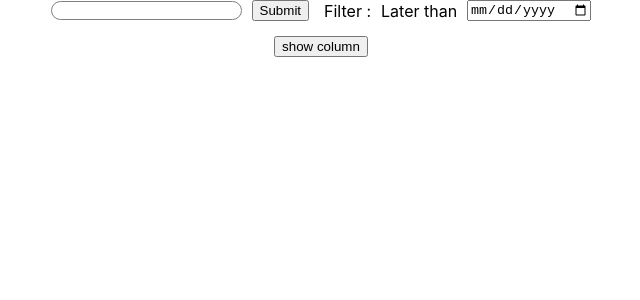
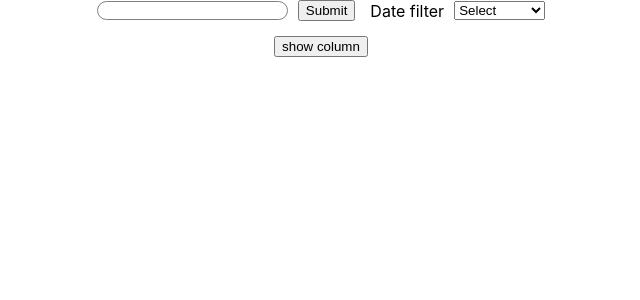
Before and after one commit to yardenbd/gif-app, a React (Create React App) app: page / in a window 1280 px wide. Shown: the top 300 px of the page, without its empty margins (319-959 px from the left). Built offline with nearby package versions, Linux system fonts and the light colour scheme.

Commit message:
added advanced date filter

```diff
--- a/src/App.tsx
+++ b/src/App.tsx
@@ -1,10 +1,10 @@
-import { useState } from "react";
+import { useCallback, useState } from "react";
 import { Form } from "./components/Form/Form";
 import { GifsDisplay } from "./components/GifsDisplay/GifsDisplay";
 import { Pagination } from "./components/Pagintaion/Pagination";
 import { useGifs } from "./hooks/useGifs";
 import { AppWrapper } from "./components/Form/style";
-import { Direction, FilterObject, IPaginationState } from "./types";
+import { DateFilter, Direction, FilterObject, IPaginationState } from "./types";
 
 const App = (): JSX.Element => {
   const {
@@ -14,9 +14,7 @@ const App = (): JSX.Element => {
     error,
   } = useGifs();
 
-  const [filterBy, setFilterBy] = useState<FilterObject>({
-    date: "01-01-1970",
-  });
+  const [filterBy, setFilterBy] = useState<FilterObject | null>(null);
   const [direction, setDirection] = useState<Direction>("row");
 
   const [pagination, setPagination] = useState<IPaginationState>({
@@ -36,16 +34,20 @@ const App = (): JSX.Element => {
     });
   };
 
-  const handleFilterBy = (value: string) => {
-    setFilterBy({ date: value });
-  };
+  const handleFilterBy = useCallback((filterType: DateFilter, time: string) => {
+    setFilterBy({ date: { from: filterType, time } });
+  }, []);
 
-  const filteredGifs = gifs.filter((gif) => {
-    const isLaterThanFilterDate =
-      Date.parse(gif.import_datetime) > Date.parse(filterBy.date);
-    if (isLaterThanFilterDate) return gif;
-    return null;
-  });
+  const filteredGifs = filterBy
+    ? gifs.filter((gif) => {
+        const isGreaterOperator = filterBy.date.from === "Later than";
+        const isLaterThanFilterDate = isGreaterOperator
+          ? Date.parse(gif.import_datetime) > Date.parse(filterBy.date.time)
+          : Date.parse(gif.import_datetime) < Date.parse(filterBy.date.time);
+        if (isLaterThanFilterDate) return gif;
+        return null;
+      })
+    : gifs;
 
   const renderPagination = !!filteredGifs.length && (
     <Pagination
--- a/src/components/FilterComponent/FilterComponent.tsx
+++ b/src/components/FilterComponent/FilterComponent.tsx
@@ -1,24 +1,58 @@
-import React from "react";
+import React, { useEffect, useRef, useState } from "react";
+import { DateFilter } from "../../types";
 import { RowContainer } from "../Form/style";
 
 interface IFilterComponentProps {
-  handleFilterBy: (query: string) => void;
+  handleFilterBy: (filterType: DateFilter, query: string) => void;
 }
+
 export const FilterComponent: React.FC<IFilterComponentProps> = ({
   handleFilterBy,
 }) => {
-  return (
-    <RowContainer>
-      <span>Filter : </span>
-      <label htmlFor="date">Later than</label>
+  const [filterType, setFilterType] = useState<DateFilter | null>(null);
+
+  const inputRef = useRef<HTMLInputElement>(null);
+
+  const renderDatePicker = filterType && (
+    <>
+      <label htmlFor="date">{filterType}</label>
       <input
+        ref={inputRef}
         onChange={(ev) =>
-          handleFilterBy(ev.target.value ? ev.target.value : "01-01-1970")
+          handleFilterBy(
+            filterType,
+            ev.target.value ? ev.target.value : "01-01-1970"
+          )
         }
         id="date"
         type={"date"}
         min="1970-01-01"
       />
+    </>
+  );
+
+  useEffect(() => {
+    if (!filterType || !inputRef.current?.value) return;
+    handleFilterBy(filterType, inputRef.current?.value || "");
+  }, [filterType, inputRef.current?.value, handleFilterBy]);
+
+  return (
+    <RowContainer>
+      <span>Date filter </span>
+      <select
+        onChange={(ev) =>
+          setFilterType(
+            ev.currentTarget.value === "Select"
+              ? null
+              : (ev.currentTarget.value as DateFilter)
+          )
+        }
+      >
+        <option>Select</option>
+        <option>Later than</option>
+        <option>Earlier than</option>
+      </select>
+      {renderDatePicker}
     </RowContainer>
   );
 };
--- a/src/components/Form/Form.tsx
+++ b/src/components/Form/Form.tsx
@@ -4,10 +4,11 @@ import { useGifs } from "../../hooks/useGifs";
 import { InputWrapper, RowContainer, StyledForm } from "./style";
 import { AutoSuggest } from "../AutoSuggest/AutoSuggest";
 import { FilterComponent } from "../FilterComponent/FilterComponent";
+import { DateFilter } from "../../types";
 
 interface IFormProps {
   handleSubmit: (ev: React.FormEvent<HTMLFormElement>) => void;
-  handleFilterBy: (value: string) => void;
+  handleFilterBy: (filterType: DateFilter, value: string) => void;
   query: string;
   setQuery: React.Dispatch<React.SetStateAction<string>>;
 }
--- a/src/components/Pagintaion/Pagination.tsx
+++ b/src/components/Pagintaion/Pagination.tsx
@@ -32,7 +32,7 @@ export const Pagination: React.FC<IPaginationProps> = ({
     onPageClick({ count, offset });
   };
 
-  const paginationItemToRender = paginationRange?.map((page, ind) => {
+  const paginationItemToRender = paginationRange?.map((page) => {
     if (typeof page === "string") {
       return (
         <PagintionItem key={"id" + Math.random().toString(16).slice(2)}>
```
Also changed, not shown: src/types.ts (+8 -1 lines).
